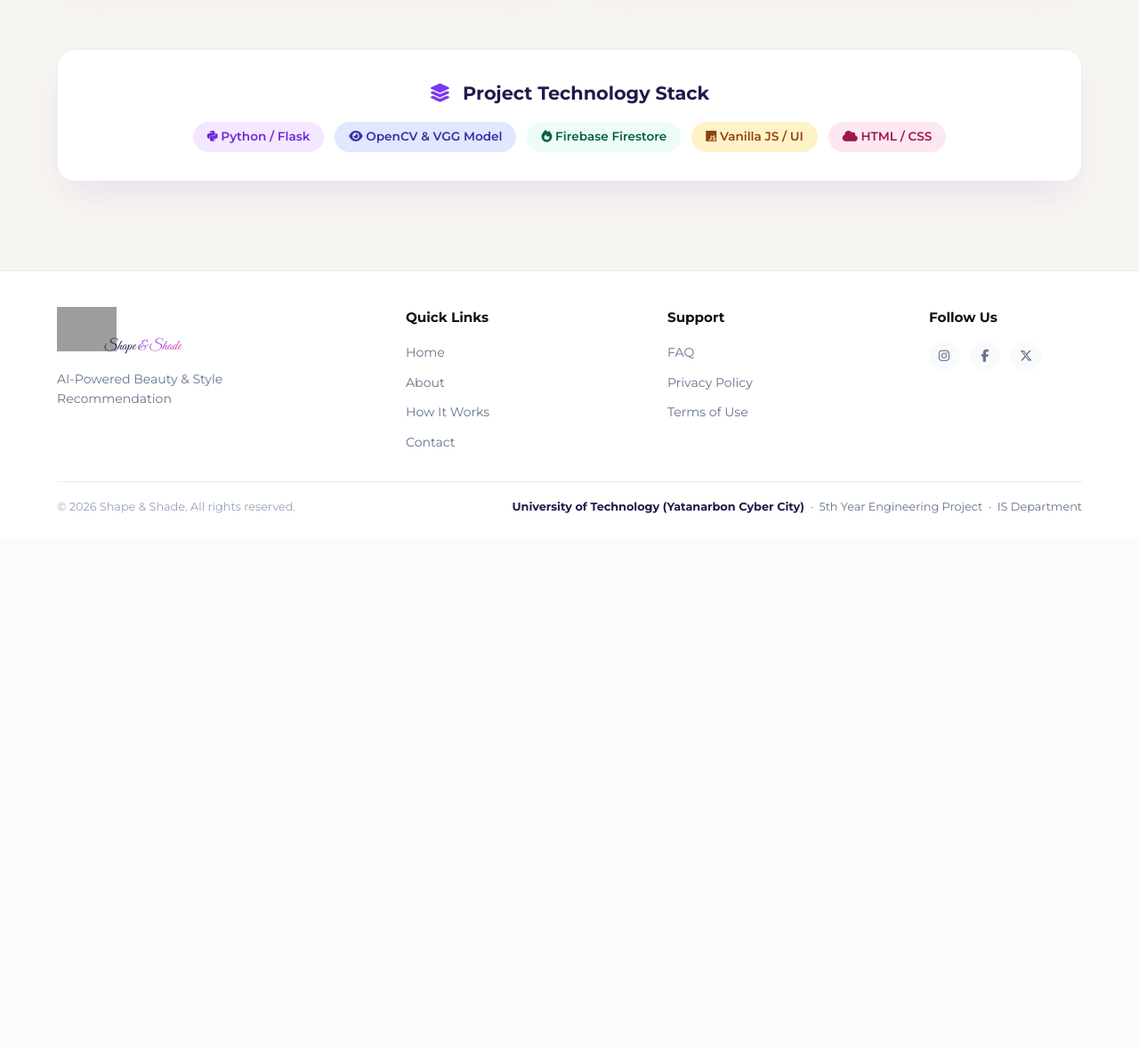
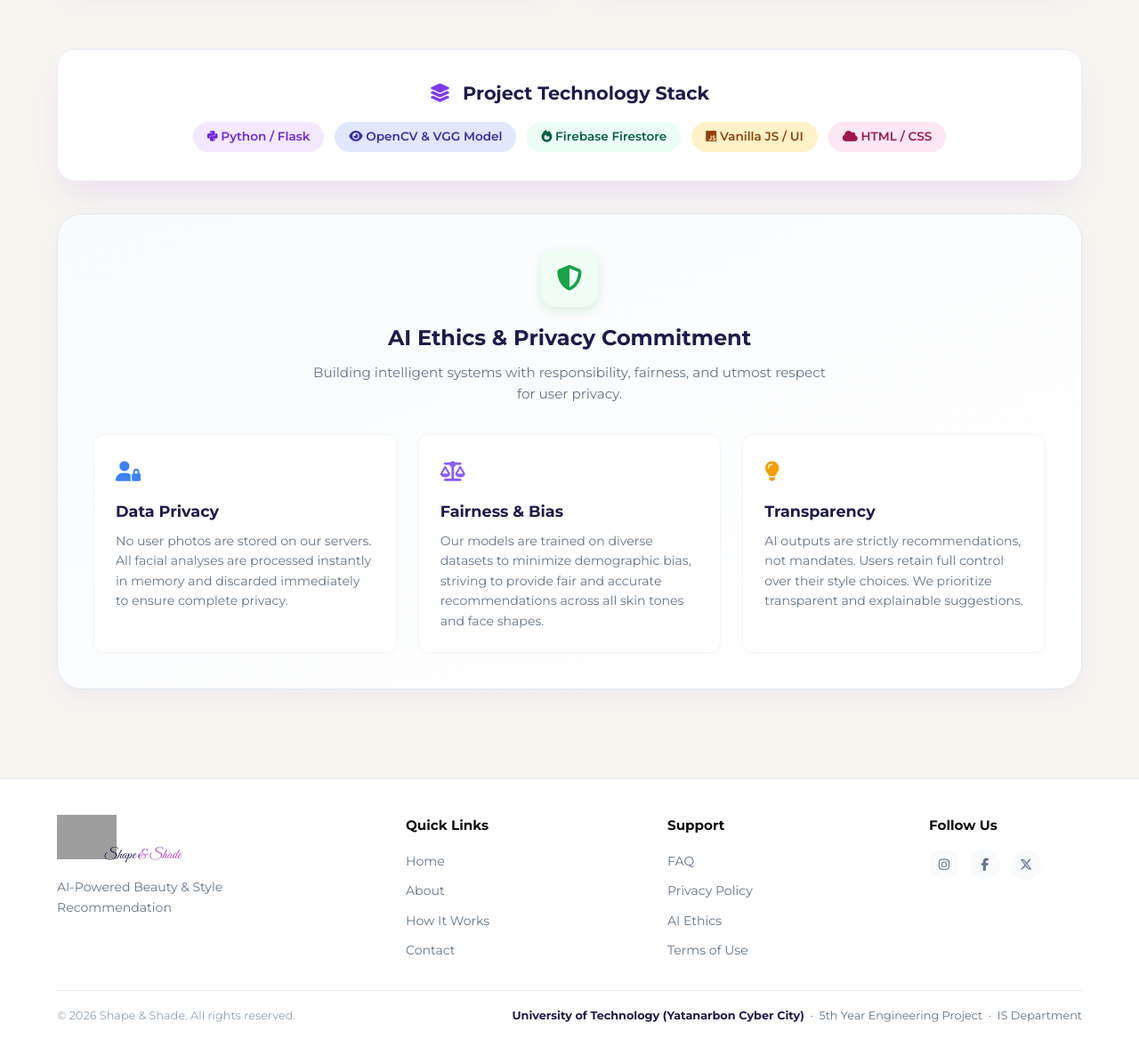
Before and after one commit to AlgorithmKoPhyo/skintone-and-hair-design-suggestions-for-barbers-with-AI-integration, a Flask app: page /about in a window 1280 px wide. Shown: the part 1825-3002 px from the top of the page at 89% size. Before the commit the page ends 2402 px from the top, so only its background shows below. Run offline with Flask 3, Linux system fonts and the light colour scheme; parts of the project's set-up code (start-up, migrations or seed data) failed here and were passed over; some libraries are stand-ins or nearby versions; grey boxes are pictures that could not be loaded.

Commit message:
add ai ethic section

```diff
--- a/app/templates/about.html
+++ b/app/templates/about.html
@@ -128,7 +128,7 @@
 
         <!-- Tech Stack Architecture Summary -->
         <div class="main-rec-card"
-            style="grid-template-columns: 1fr; padding: 32px; border-radius: var(--radius-md); border: 1px solid #EDE9FE; background: #FFFFFF; text-align: center;">
+            style="grid-template-columns: 1fr; padding: 32px; border-radius: var(--radius-md); border: 1px solid #EDE9FE; background: #FFFFFF; text-align: center; margin-bottom: 36px;">
             <h3 style="font-size: 1.3rem; font-weight: 700; color: var(--text-main); margin-bottom: 16px;">
                 <i class="fa-solid fa-layer-group" style="color: var(--purple-primary); margin-right: 8px;"></i>
                 Project Technology Stack
@@ -149,6 +149,38 @@
                 <span
                     style="background: #FCE7F3; color: #9D174D; padding: 6px 16px; border-radius: 20px; font-size: 0.85rem; font-weight: 600;"><i
                         class="fa-solid fa-cloud"></i> HTML / CSS</span>
+            </div>
+        </div>
+
+        <!-- AI Ethics & Privacy Commitment -->
+        <div id="ai-ethics" class="main-rec-card" style="grid-template-columns: 1fr; padding: 40px; border-radius: var(--radius-lg); border: 1px solid #E2E8F0; background: linear-gradient(to right bottom, #F8FAFC, #FFFFFF); box-shadow: var(--shadow-md);">
+            <div style="text-align: center; margin-bottom: 32px;">
+                <div style="display: inline-flex; align-items: center; justify-content: center; width: 64px; height: 64px; border-radius: 16px; background: #F0FDF4; color: #16A34A; font-size: 1.8rem; margin-bottom: 16px; box-shadow: 0 4px 12px rgba(22, 163, 74, 0.15);">
+                    <i class="fa-solid fa-shield-halved"></i>
+                </div>
+                <h3 style="font-size: 1.5rem; font-weight: 700; color: var(--text-main); margin-bottom: 8px;">AI Ethics & Privacy Commitment</h3>
+                <p style="font-size: 0.95rem; color: var(--text-muted); max-width: 600px; margin: 0 auto;">Building intelligent systems with responsibility, fairness, and utmost respect for user privacy.</p>
+            </div>
+
+            <div style="display: grid; grid-template-columns: repeat(auto-fit, minmax(250px, 1fr)); gap: 24px;">
+                <!-- Privacy -->
+                <div style="padding: 24px; background: #FFFFFF; border-radius: 12px; border: 1px solid #F1F5F9; box-shadow: 0 2px 8px rgba(0,0,0,0.02);">
+                    <div style="color: #3B82F6; font-size: 1.4rem; margin-bottom: 12px;"><i class="fa-solid fa-user-lock"></i></div>
+                    <h4 style="font-size: 1.1rem; font-weight: 700; color: var(--text-main); margin-bottom: 8px;">Data Privacy</h4>
+                    <p style="font-size: 0.88rem; color: var(--text-muted); line-height: 1.6;">No user photos are stored on our servers. All facial analyses are processed instantly in memory and discarded immediately to ensure complete privacy.</p>
+                </div>
+                <!-- Fairness -->
+                <div style="padding: 24px; background: #FFFFFF; border-radius: 12px; border: 1px solid #F1F5F9; box-shadow: 0 2px 8px rgba(0,0,0,0.02);">
+                    <div style="color: #8B5CF6; font-size: 1.4rem; margin-bottom: 12px;"><i class="fa-solid fa-scale-balanced"></i></div>
+                    <h4 style="font-size: 1.1rem; font-weight: 700; color: var(--text-main); margin-bottom: 8px;">Fairness & Bias</h4>
+                    <p style="font-size: 0.88rem; color: var(--text-muted); line-height: 1.6;">Our models are trained on diverse datasets to minimize demographic bias, striving to provide fair and accurate recommendations across all skin tones and face shapes.</p>
+                </div>
+                <!-- Transparency -->
+                <div style="padding: 24px; background: #FFFFFF; border-radius: 12px; border: 1px solid #F1F5F9; box-shadow: 0 2px 8px rgba(0,0,0,0.02);">
+                    <div style="color: #F59E0B; font-size: 1.4rem; margin-bottom: 12px;"><i class="fa-solid fa-lightbulb"></i></div>
+                    <h4 style="font-size: 1.1rem; font-weight: 700; color: var(--text-main); margin-bottom: 8px;">Transparency</h4>
+                    <p style="font-size: 0.88rem; color: var(--text-muted); line-height: 1.6;">AI outputs are strictly recommendations, not mandates. Users retain full control over their style choices. We prioritize transparent and explainable suggestions.</p>
+                </div>
             </div>
         </div>
 
--- a/app/templates/components/footer.html
+++ b/app/templates/components/footer.html
@@ -25,6 +25,7 @@
         <ul>
           <li><a href="#">FAQ</a></li>
           <li><a href="#">Privacy Policy</a></li>
+          <li><a href="{{ url_for('about') }}#ai-ethics">AI Ethics</a></li>
           <li><a href="#">Terms of Use</a></li>
         </ul>
       </div>
```
